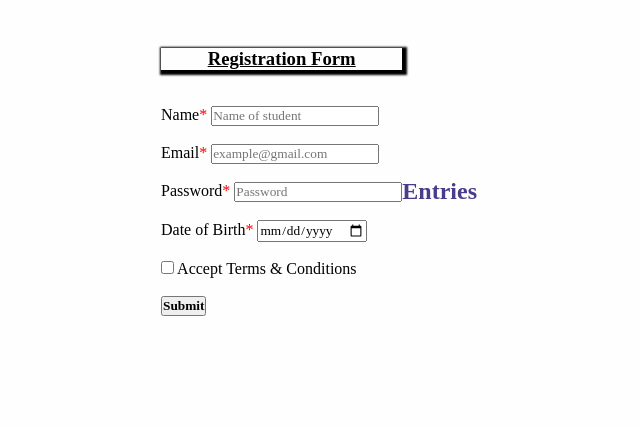
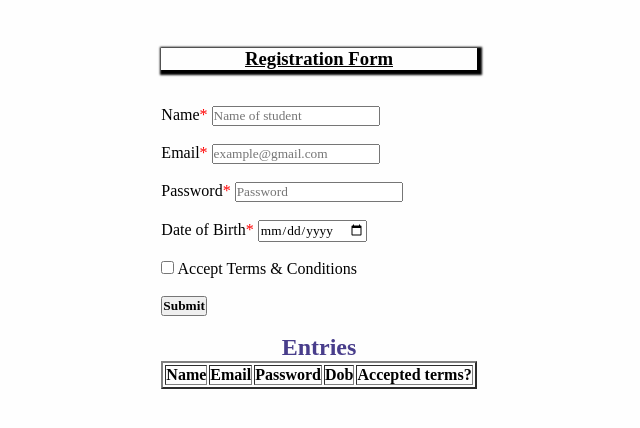
Before and after one commit to yatish7/PupilFirst-WD-101-Capstone, a plain HTML site: page index.html in a window 1280 px wide. Shown: the whole page, without its empty margins (321-961 px from the left). Drawn offline with Linux system fonts and the light colour scheme.

Commit message:
Commit message

```diff
--- a/index.html
+++ b/index.html
@@ -1,40 +1,37 @@
-<!DOCTYPE html>
-<html lang="en">
+<html>
     <head>
-    <meta charset="UTF-8">
-    <title>Registration Form</title>
         <link rel="stylesheet" href="style.css">
     </head>
     <body>
         <div class="box">
-        <form id="userForm">
+        <form id="doo">
             <div>
                 <h3 style="color:rgb(0, 0, 0);font-family:'Times New Roman', Times, serif; box-shadow: 2px 2px 2px 3px black;"><center><u>Registration Form</u></center></h3>
             <br><br>
-                <label for="name">Name<span style="color: red;">*</span></label>
-                <input required type="text" id="name" name="name" placeholder="Name of student">
+            <label for="name">Name<span style="color: red;"  >*</span></label>
+            <input required type="text" id="name" name="name" placeholder="Name of student" >
             <br><br>
-                <label for="email">Email<span style="color: red;">*</span></label>
-                <input required type="email" id="email" name="email" placeholder="example@gmail.com">
+            <label for="email">Email<span style="color: red;">*</span style="color: red;" ></label>
+            <input required type="email" id="email" name="email" placeholder="example@gmail.com" >
             <br><br>
             <label for="password">Password<span style="color: red;">*</span></label>
-                <input type="password" id="password" name="password" required placeholder="Password">
+            <input  type="password" id="password" name="password" required placeholder="Password">
             <br><br>
             <label for="dob">Date of Birth<span style="color: red;">*</span></label>
-                <input type="date" id="dob" name="dob" required placeholder="Date of Birth">
+            <input type="date" id="dob" name="dob" required placeholder="Name of student">
             <br><br>
             <input type="checkbox" id="acceptTerms" name="acceptTerms">
             <label for="acceptTerms">Accept Terms & Conditions</label>
             <br><br>
-                <button class="button" type="submit"><h4>Submit</h4></button>
+            <button class="button"  type="submit" ><h4>Submit</h4></button>
             <br><br>
-            </div>
-        </form>
            <div>
-            <h2 style="text-align:center; color:darkslateblue;">Entries</h2>
+            <h2 style="text-align:center; color:darkslateblue ;">Entries</h2>
             <div id="entries"></div>
            </div>
         </div>
+        </form>
+        </div>
+    </body>
     <script src="index.js"></script>
-</body>
 </html>
```
Lines whose indentation alone changed are shown as unchanged.
